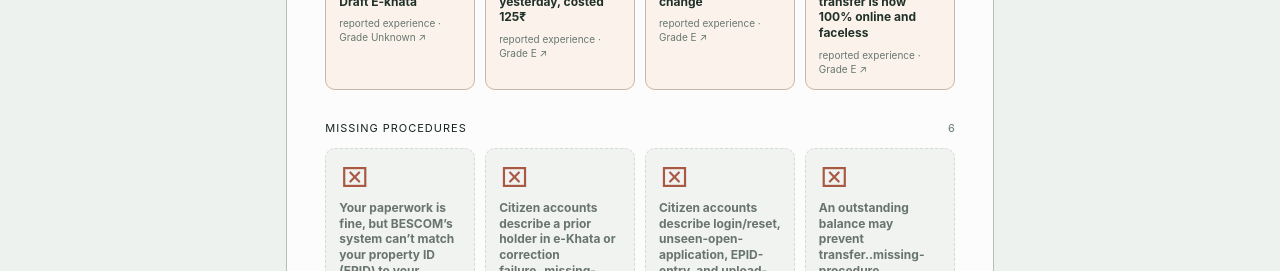
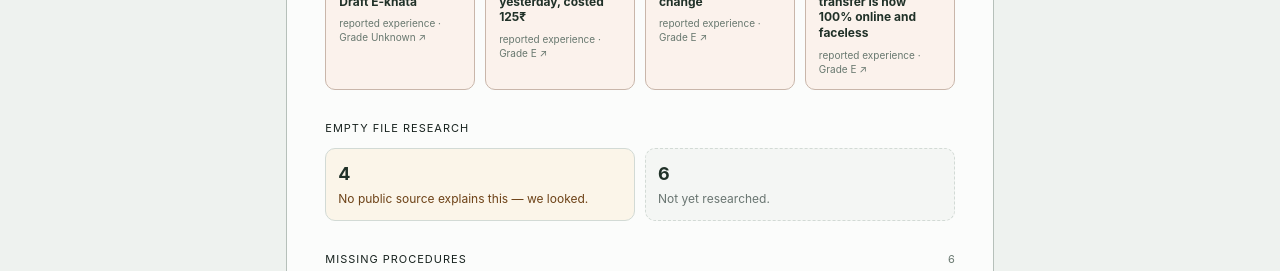
Before and after one commit to salmanneedsajob/public-service-dependency-atlas, a Next.js app: page /explorer in a window 1280 px wide. Shown: the part 1660-1931 px from the top of the page. Built offline with nearby package versions, Linux system fonts and the light colour scheme.

Commit message:
feat: distinguish researched-silent fields

```diff
--- a/app/globals.css
+++ b/app/globals.css
@@ -529,6 +529,15 @@ h1 {
 .source-list a small { color: var(--muted); font-size: 9px; }
 .unknown-source { border-radius: 9px; padding: 9px 10px; background: rgba(105, 117, 112, .08); color: var(--muted); font-size: 10px; font-style: italic; }
 .empty-note { margin: 0; color: var(--muted); font-size: 12px; font-style: italic; }
+.empty-note.researched-silent, .research-coverage .researched-silent { color: #6d4217; }
+.empty-note.researched-silent { border-left: 3px solid #bd7c24; padding-left: 9px; }
+.empty-note.not-yet-researched, .research-coverage .not-yet-researched { color: #697571; }
+.empty-note.not-yet-researched { border-left: 3px dashed #9ba6a0; padding-left: 9px; }
+.research-coverage-states { display: grid; grid-template-columns: repeat(2, minmax(0, 1fr)); gap: 10px; }
+.research-coverage-states p { min-height: 72px; margin: 0; border: 1px solid #d2dad5; border-radius: 10px; padding: 12px; background: #fff; font-size: 12px; line-height: 1.45; }
+.research-coverage-states .researched-silent { border-style: solid; background: #fbf5e9; }
+.research-coverage-states .not-yet-researched { border-style: dashed; background: #f4f6f4; }
+.research-coverage-states b { display: block; margin-bottom: 3px; color: #203128; font-size: 18px; }
 
 .journey-section { border-bottom: 1px solid var(--line); }
 .journey-section .split-heading > div:last-child { display: flex; flex-direction: column; align-items: flex-start; gap: 15px; }
@@ -633,6 +642,7 @@ h1 {
   .blocker-callout { grid-template-columns: 1fr; }
   .scenario-grid { grid-template-columns: repeat(2, 1fr); }
   .detail-columns { grid-template-columns: 1fr; }
+  .research-coverage-states { grid-template-columns: 1fr; }
   .relationship-list { grid-template-columns: repeat(2, minmax(0, 1fr)); }
   .detail-group { border-right: 0; border-bottom: 1px solid var(--line); }
   .detail-group:last-child { border-bottom: 0; }
--- a/components/ExplorerMode.tsx
+++ b/components/ExplorerMode.tsx
@@ -86,6 +86,13 @@ export default function ExplorerMode({ folders }: { folders: ExplorerFolder[] })
             <SourceFileGroup id="specific-files-heading" title="Specific documents" sources={selectedFolder.specificDocuments} kind="specific" onSelect={setSelectedDocument} selectedId={selectedDocument?.id} />
             <SourceFileGroup id="general-files-heading" title="General references" sources={selectedFolder.generalReferences} kind="general" onSelect={setSelectedDocument} selectedId={selectedDocument?.id} />
             <SourceFileGroup id="citizen-files-heading" title="Citizen accounts" sources={selectedFolder.citizenAccounts} kind="citizen" onSelect={setSelectedDocument} selectedId={selectedDocument?.id} />
+            <section className="research-coverage" aria-labelledby="research-coverage-heading">
+              <div className="file-group-heading"><h3 id="research-coverage-heading">Empty file research</h3></div>
+              <div className="research-coverage-states">
+                <p className="researched-silent"><b>{selectedFolder.researchCoverage.researchedSilent}</b> No public source explains this — we looked.</p>
+                <p className="not-yet-researched"><b>{selectedFolder.researchCoverage.notYetResearched}</b> Not yet researched.</p>
+              </div>
+            </section>
             <section aria-labelledby="missing-files-heading"><div className="file-group-heading"><h3 id="missing-files-heading">Missing procedures</h3><span>{selectedFolder.missingFiles.length}</span></div><div className="file-grid">{selectedFolder.missingFiles.map((file) => <button key={file.id} className="file-card missing-file" onClick={() => setMissingFile({ folder: selectedFolder, file })}><FileIcon missing /><b>{file.name}</b><small>not published</small></button>)}</div></section>
           </div>
         </section>
--- a/components/LedgerEntry.tsx
+++ b/components/LedgerEntry.tsx
@@ -194,11 +194,13 @@ function DetailGroup({
   eyebrow,
   title,
   details,
+  researchedNoSourceFound,
   ledger,
 }: {
   eyebrow: string;
   title: string;
   details: Detail[];
+  researchedNoSourceFound: boolean;
   ledger: Ledger;
 }) {
   return (
@@ -228,7 +230,11 @@ function DetailGroup({
             </article>
           ))
         ) : (
-          <p className="empty-note">Nothing recorded yet — absence is not evidence that no step exists.</p>
+          <p className={`empty-note ${researchedNoSourceFound ? 'researched-silent' : 'not-yet-researched'}`}>
+            {researchedNoSourceFound
+              ? 'No public source explains this — we looked.'
+              : 'Not yet researched.'}
+          </p>
         )}
       </div>
     </section>
@@ -514,9 +520,9 @@ export default function LedgerEntry({ service, ledger }: { service: string; ledg
             </div>
 
             <div className="detail-columns">
-              <DetailGroup eyebrow="Check" title="How can I check it?" details={selectedNode.checks} ledger={ledger} />
-              <DetailGroup eyebrow="Failure" title="What does failure look like?" details={selectedNode.failureSignals} ledger={ledger} />
-              <DetailGroup eyebrow="Recovery" title="What can I do next?" details={selectedNode.recoveries} ledger={ledger} />
+              <DetailGroup eyebrow="Check" title="How can I check it?" details={selectedNode.checks} researchedNoSourceFound={selectedNode.researchedNoSourceFound?.includes('checks') ?? false} ledger={ledger} />
+              <DetailGroup eyebrow="Failure" title="What does failure look like?" details={selectedNode.failureSignals} researchedNoSourceFound={selectedNode.researchedNoSourceFound?.includes('failureSignals') ?? false} ledger={ledger} />
+              <DetailGroup eyebrow="Recovery" title="What can I do next?" details={selectedNode.recoveries} researchedNoSourceFound={selectedNode.researchedNoSourceFound?.includes('recoveries') ?? false} ledger={ledger} />
             </div>
 
             <section className="node-claims">
--- a/ledger/AGENT_PROTOCOL.md
+++ b/ledger/AGENT_PROTOCOL.md
@@ -26,6 +26,8 @@ Find primary law, regulation, official pages, forms, circulars, portals, and hel
 
 Trace what an unauthenticated member of the public can see across official interfaces. Record steps, system handoffs, visible error text, prerequisites, and recovery routes. Grade direct current observation of a public official interface **B**, not E; reserve E for genuine citizen accounts. Never submit a live application or bypass access controls. Mark anything that requires login or cannot be checked as `unknown`.
 
+For each node field (`checks`, `failureSignals`, `recoveries`) that is empty after this pass, add that field name to the node's optional `researchedNoSourceFound` array **only** when the pass actually searched the relevant public route and found no public source. The omitted marker means `not yet researched`; it is a gap in our work, not evidence of a government documentation gap. Never infer the marker from an empty array, a login boundary, or another agent's notes.
+
 ### Citizen-evidence agent
 
 Collect public first-person accounts only to expose failure modes, undocumented dependencies, terminology, and possible recovery paths. Remove personal details, grade these claims E or F as appropriate, and never treat one account as a universal rule. Link contradictions instead of resolving them by intuition.
@@ -33,6 +35,8 @@ Collect public first-person accounts only to expose failure modes, undocumented
 ### Auditor agent
 
 Check atomicity, source linkage, dates, jurisdiction, scenario tags, reference integrity, evidence grade, observation-versus-inference, and contradiction links. Split compound claims. Downgrade or mark `contested` when evidence does not support the wording. Preserve unknowns.
+
+For every `researchedNoSourceFound` marker, verify that the public-workflow evidence records an actual search of that field's relevant public route. Remove a marker that rests only on assumption, a login boundary, or an unsearched route. Empty fields without this marker must remain visibly `not yet researched` in the renderer.
 
 ## Merge rules
 
--- a/ledger/schema.json
+++ b/ledger/schema.json
@@ -126,6 +126,12 @@
         "checks": { "type": "array", "items": { "$ref": "#/$defs/detail" } },
         "failureSignals": { "type": "array", "items": { "$ref": "#/$defs/detail" } },
         "recoveries": { "type": "array", "items": { "$ref": "#/$defs/detail" } },
+        "researchedNoSourceFound": {
+          "type": "array",
+          "description": "Empty node-detail fields that were searched in this research pass and had no public source. An omitted field is not yet researched.",
+          "uniqueItems": true,
+          "items": { "enum": ["checks", "failureSignals", "recoveries"] }
+        },
         "scenarioIds": { "$ref": "#/$defs/refList" },
         "claimIds": { "$ref": "#/$defs/refList" },
         "status": { "$ref": "#/$defs/recordStatus" },
--- a/lib/explorer-data.ts
+++ b/lib/explorer-data.ts
@@ -12,6 +12,11 @@ export type ExplorerMissingFile = {
   missing: string;
 };
 
+export type ExplorerResearchCoverage = {
+  researchedSilent: number;
+  notYetResearched: number;
+};
+
 export type ExplorerFolder = {
   id: string;
   title: string;
@@ -22,12 +27,17 @@ export type ExplorerFolder = {
   generalReferences: ExplorerDocument[];
   citizenAccounts: ExplorerDocument[];
   missingFiles: ExplorerMissingFile[];
+  researchCoverage: ExplorerResearchCoverage;
 };
 
 /** A presentation-only file listing derived from the existing service ledgers. */
 export function buildExplorerFolders(): ExplorerFolder[] {
   return atlasServices.map((service) => {
     const groups = buildSourceGroups(service.ledger);
+    const fields = ['checks', 'failureSignals', 'recoveries'] as const;
+    const emptyFields = service.ledger.nodes.flatMap((node) => fields
+      .filter((field) => node[field].length === 0)
+      .map((field) => ({ node, field })));
     return {
       id: service.id,
       title: service.title,
@@ -41,6 +51,10 @@ export function buildExplorerFolders(): ExplorerFolder[] {
         situation: gap.situation,
         missing: gap.missing,
       })),
+      researchCoverage: {
+        researchedSilent: emptyFields.filter(({ node, field }) => node.researchedNoSourceFound?.includes(field)).length,
+        notYetResearched: emptyFields.filter(({ node, field }) => !node.researchedNoSourceFound?.includes(field)).length,
+      },
     };
   });
 }
--- a/lib/ledger-types.ts
+++ b/lib/ledger-types.ts
@@ -17,7 +17,7 @@ export interface Ledger {
   scenarios: Array<{ id: string; label: string; summary: string; tags: string[]; pathNodeIds: string[]; status: RecordStatus }>;
   sources: Array<{ id: string; title: string; publisher: string; url: string; accessedAt: string; publishedAt?: string; type: string; notes?: string }>;
   claims: Array<{ id: string; text: string; jurisdiction: string; scenarioIds: string[]; nodeIds: string[]; sourceIds: string[]; evidenceGrade: EvidenceGrade; basis: 'observation' | 'inference' | 'mixed'; status: RecordStatus; contradictsClaimIds: string[]; notes?: string }>;
-  nodes: Array<{ id: string; label: string; kind: string; ownerAgencyId?: string; summary: string; requiredState: string; checks: Detail[]; failureSignals: Detail[]; recoveries: Detail[]; scenarioIds: string[]; claimIds: string[]; status: RecordStatus; displayOrder: number }>;
+  nodes: Array<{ id: string; label: string; kind: string; ownerAgencyId?: string; summary: string; requiredState: string; checks: Detail[]; failureSignals: Detail[]; recoveries: Detail[]; researchedNoSourceFound?: Array<'checks' | 'failureSignals' | 'recoveries'>; scenarioIds: string[]; claimIds: string[]; status: RecordStatus; displayOrder: number }>;
   edges: Array<{ id: string; fromNodeId: string; toNodeId: string; relationship: string; label: string; scenarioIds: string[]; claimIds: string[]; status: RecordStatus }>;
   roadblocks: Array<{ id: string; title: string; category: 'documentation' | 'process' | 'infrastructure'; symptom: string; likelyCause: string; recovery: string; ownerAgencyIds?: string[]; nodeIds: string[]; scenarioIds: string[]; claimIds: string[]; status: RecordStatus }>;
   journeys: Array<{ id: string; title: string; scenarioId: string; context: string; steps: Array<{ id: string; label: string; nodeId: string; action: string; expectedResult: string; claimIds: string[]; status: RecordStatus }>; dependencies: Array<{ id: string; fromNodeId: string; toNodeId: string; description: string; claimIds: string[]; status: RecordStatus }>; failureRoadblockIds: string[]; recoveryNotes: string[]; documentationQualityNotes: string[]; status: RecordStatus }>;
--- a/scripts/integrate-service.mjs
+++ b/scripts/integrate-service.mjs
@@ -67,6 +67,7 @@ for (const journey of ledger.journeys) journey.scenarioId = canonicalScenario(jo
 const nodeKinds = new Set(['record', 'document', 'service', 'decision', 'system', 'outcome']);
 const relationships = new Set(['requires', 'produces', 'maps_to', 'blocks', 'alternative']);
 const sourceTypes = new Set(['law', 'regulation', 'order', 'official_guidance', 'official_form', 'official_portal', 'secondary', 'citizen_evidence', 'firsthand_observation']);
+const researchedDetailFields = new Set(['checks', 'failureSignals', 'recoveries']);
 for (const node of ledger.nodes) if (!nodeKinds.has(node.kind)) node.kind = 'record';
 for (const edge of ledger.edges) if (!relationships.has(edge.relationship)) edge.relationship = 'requires';
 for (const roadblock of ledger.roadblocks) if (!['documentation', 'process', 'infrastructure'].includes(roadblock.category)) roadblock.category = 'documentation';
@@ -92,6 +93,10 @@ for (const claim of ledger.claims) {
 for (const node of ledger.nodes) {
   node.scenarioIds = onlyKnown(node.scenarioIds, scenarioIds);
   node.claimIds = onlyKnown(node.claimIds, claimIds);
+  if (node.researchedNoSourceFound) {
+    node.researchedNoSourceFound = onlyKnown(node.researchedNoSourceFound, researchedDetailFields);
+    if (!node.researchedNoSourceFound.length) delete node.researchedNoSourceFound;
+  }
   if (node.ownerAgencyId && !agencyIds.has(node.ownerAgencyId)) delete node.ownerAgencyId;
   for (const details of [node.checks, node.failureSignals, node.recoveries]) for (const detail of details) detail.claimIds = onlyKnown(detail.claimIds, claimIds);
 }
--- a/scripts/verify-research.mjs
+++ b/scripts/verify-research.mjs
@@ -49,4 +49,16 @@ assert(nocRoadblock?.claimIds.includes('claim_citizen_old_noc') && nocRoadblock.
 assert(oldNoc?.contradictsClaimIds.includes('claim_citizen_no_builder_noc'), 'Old-NOC claim must reference its contradiction.');
 assert(noBuilderNoc?.contradictsClaimIds.includes('claim_citizen_old_noc'), 'No-builder-NOC claim must reference its contradiction.');
 
-console.log('Research ledger verified: six scenarios, dated disclaimer, and contested NOC evidence.');
+const detailFields = new Set(['checks', 'failureSignals', 'recoveries']);
+for (const node of ledger.nodes) {
+  for (const field of node.researchedNoSourceFound ?? []) {
+    assert(detailFields.has(field), `${node.id} has an invalid researched-silent field: ${field}.`);
+    assert(node[field].length === 0, `${node.id}.${field} cannot be marked researched-silent when evidence is present.`);
+  }
+}
+const saleDeed = ledger.nodes.find((node) => node.id === 'node_sale_deed');
+const bescomMapping = ledger.nodes.find((node) => node.id === 'node_bescom_mapping');
+assert(saleDeed?.researchedNoSourceFound?.includes('failureSignals') && saleDeed.researchedNoSourceFound.includes('recoveries'), 'Sale deed must distinguish searched-silent failure and recovery fields.');
+assert(bescomMapping?.researchedNoSourceFound?.includes('checks') && bescomMapping.researchedNoSourceFound.includes('recoveries'), 'BESCOM mapping must distinguish searched-silent check and recovery fields.');
+
+console.log('Research ledger verified: six scenarios, dated disclaimer, contested NOC evidence, and researched-silent markers.');
```
Also changed, not shown: ledger/research.json, public/data/bescom.json.
